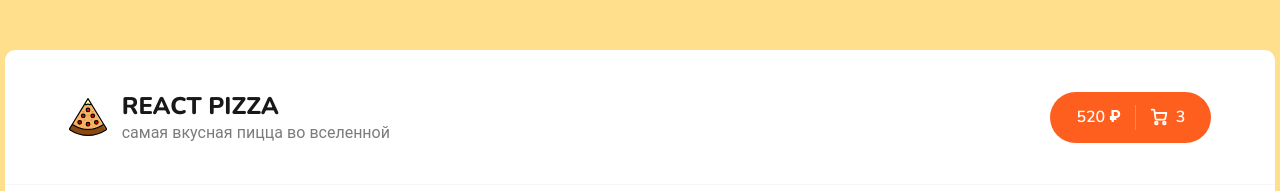
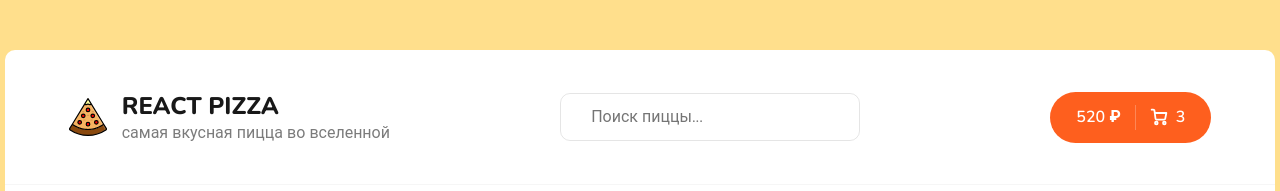
Before and after one commit to Zrossiz/e-commerce, a React (Create React App) app: page / in a window 1280 px wide. Shown: the top 191 px of the page. Built offline with nearby package versions, Linux system fonts and the light colour scheme; no server answers.

Commit message:
added search without backend

```diff
--- a/src/App.jsx
+++ b/src/App.jsx
@@ -5,15 +5,17 @@ import NotFound from "./pages/NotFound";
 import "./scss/app.scss";
 import { Routes, Route } from "react-router-dom";
 import Cart from "./pages/Cart";
+import { useState } from "react";
 
 function App() {
+  const [searchValue, setSearchValue] = useState("");
   return (
     <div className="App">
       <div className="wrapper">
-        <Header />
+        <Header searchValue={searchValue} setSearchValue={setSearchValue} />
         <div className="content">
           <Routes>
-            <Route path="/" element={<Home />} />
+            <Route path="/" element={<Home searchValue={searchValue} />} />
             <Route path="/cart" element={<Cart />} />
             <Route path="*" element={<NotFound />} />
           </Routes>
--- a/src/components/Header/Header.jsx
+++ b/src/components/Header/Header.jsx
@@ -1,8 +1,9 @@
 import React from "react";
 import logoSvg from "../../assets/img/pizza-logo.svg";
 import { Link } from "react-router-dom";
+import Search from "../Search/Search";
 
-const Header = () => {
+const Header = ({ setSearchValue, searchValue }) => {
   return (
     <div className="header">
       <div className="container">
@@ -15,6 +16,7 @@ const Header = () => {
             </div>
           </div>
         </Link>
+        <Search searchValue={searchValue} setSearchValue={setSearchValue} />
         <div className="header__cart">
           <Link to={"/cart"} className="button button--cart">
             <span>520 ₽</span>
--- /dev/null
+++ b/src/components/Search/Search.jsx
@@ -0,0 +1,17 @@
+import React from "react";
+
+import styles from "./Search.module.scss";
+function Search({ searchValue, setSearchValue }) {
+  return (
+    <div className={styles.root}>
+      <input
+        value={searchValue}
+        onChange={(event) => setSearchValue(event.target.value)}
+        type="text"
+        placeholder="Поиск пиццы..."
+      />
+    </div>
+  );
+}
+
+export default Search;
--- /dev/null
+++ b/src/components/Search/Search.module.scss
@@ -0,0 +1,12 @@
+.root {
+  border: 1px solid rgba(0, 0, 0, 0.1);
+  padding: 12px 20px;
+  width: 300px;
+  border-radius: 10px;
+  margin-right: 20px;
+   input {
+     border: 0;
+     padding-left: 10px;
+     font-size: 16px;
+   }
+}
--- a/src/pages/Home.jsx
+++ b/src/pages/Home.jsx
@@ -3,8 +3,9 @@ import Categories from "../components/Categories/Categories";
 import Sort from "../components/Sort/Sort";
 import MyLoader from "../components/PizzaBlock/Loader";
 import PizzaBlock from "../components/PizzaBlock/PizzaBlock";
+import Search from "../components/Search/Search";
 
-function Home(props) {
+function Home({ searchValue }) {
   const [data, setData] = useState([]);
   const [categoryId, setCategoryId] = useState(0);
   const [sortType, setSortType] = useState({
@@ -34,6 +35,23 @@ function Home(props) {
     window.scrollTo(0, 0);
   }, [categoryId, sortType]);
 
+  const pizzas = data
+    .filter((item) =>
+      item.title.toLowerCase().includes(searchValue.toLowerCase())
+    )
+    .map((item, index) => (
+      <PizzaBlock
+        key={index}
+        imgUrl={item.imageUrl}
+        title={item.title}
+        price={item.price}
+        sizes={item.sizes}
+        width={item.types}
+      />
+    ));
+
+  const loader = loaderArr.map((item, index) => <MyLoader key={index} />);
+
   return (
     <div className="container">
       <div className="content__top">
@@ -44,20 +62,7 @@ function Home(props) {
         <Sort sortType={sortType} value={(i) => onChangeSort(i)} />
       </div>
       <h2 className="content__title">Все пиццы</h2>
-      <div className="content__items">
-        {isLoading
-          ? loaderArr.map((item, index) => <MyLoader key={index} />)
-          : data.map((item, index) => (
-              <PizzaBlock
-                key={index}
-                imgUrl={item.imageUrl}
-                title={item.title}
-                price={item.price}
-                sizes={item.sizes}
-                width={item.types}
-              />
-            ))}
-      </div>
+      <div className="content__items">{isLoading ? loader : pizzas}</div>
     </div>
   );
 }
--- a/src/scss/components/_header.scss
+++ b/src/scss/components/_header.scss
@@ -37,4 +37,5 @@
       color: #7b7b7b;
     }
   }
+
 }
```
